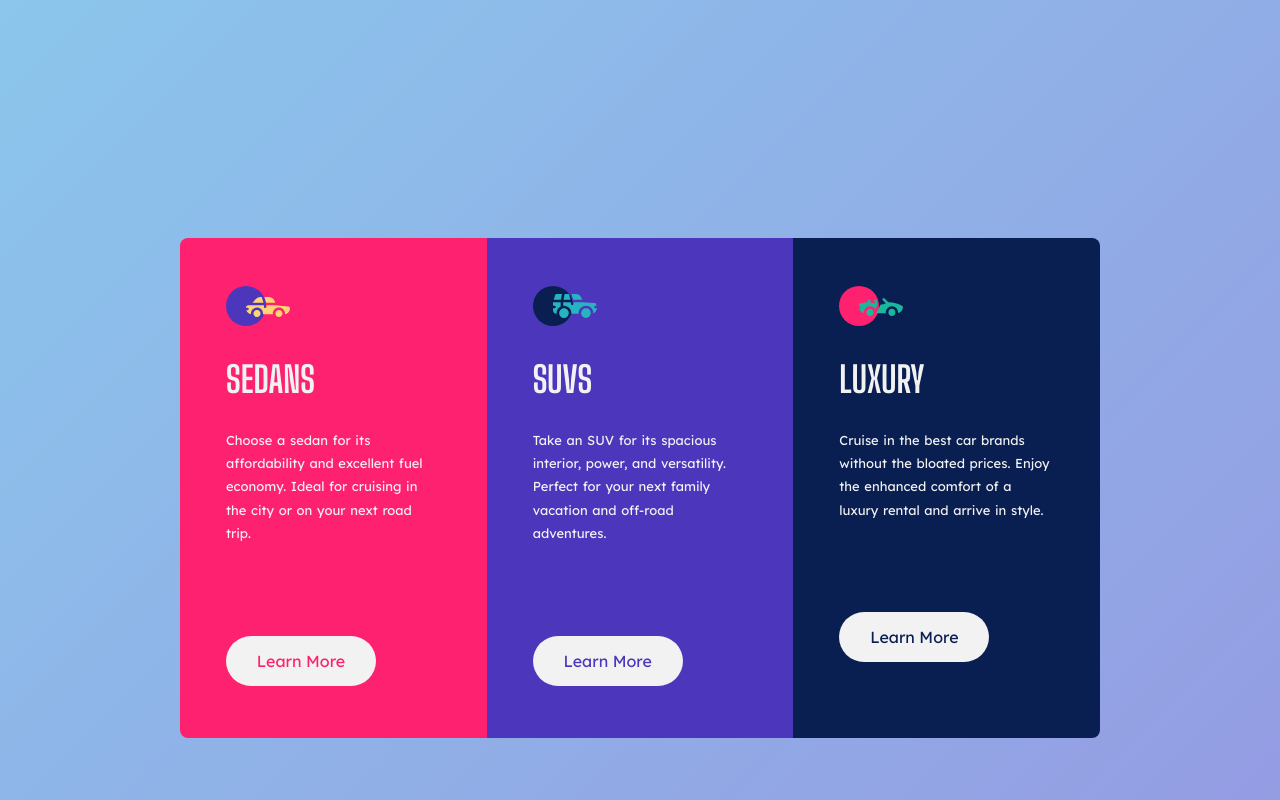
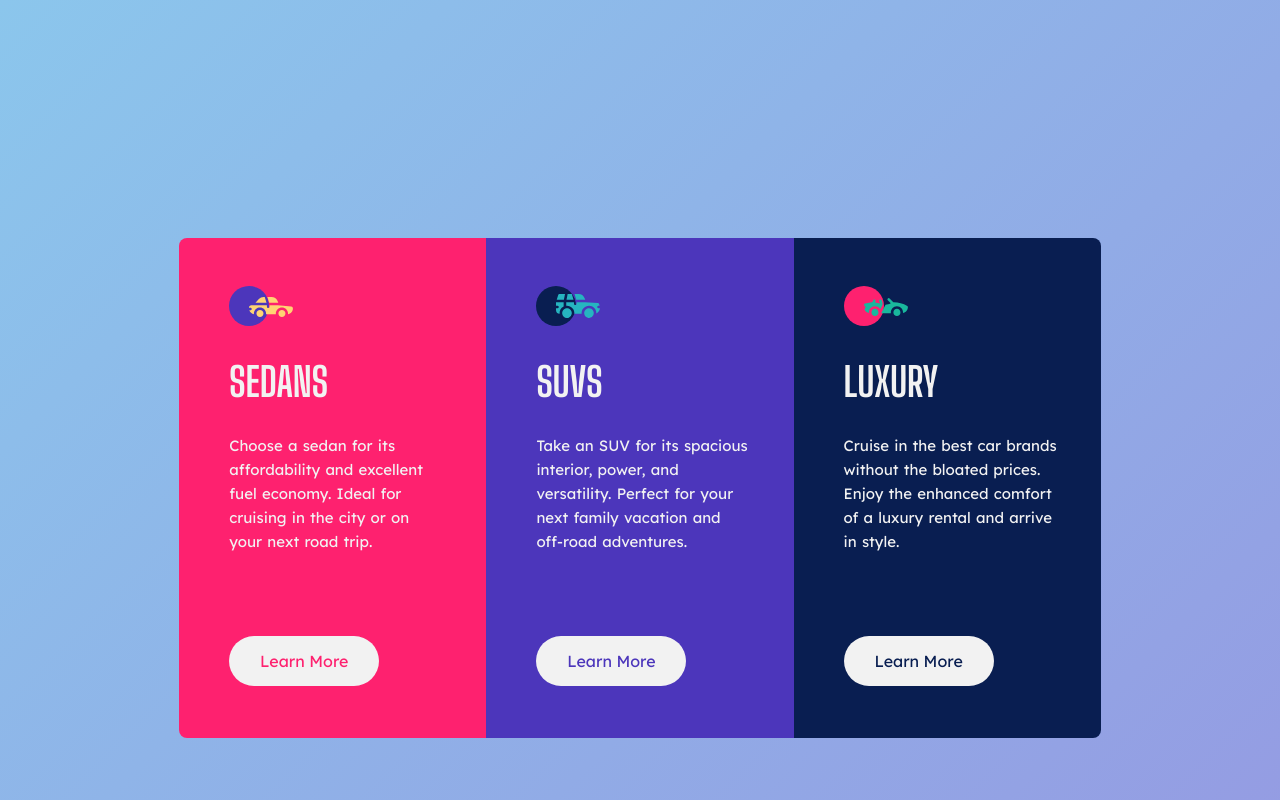
Before and after one commit to zp021/Frontend-mentor-3-column-preview-card-component, a plain HTML site: page index.html in a window 1280 px wide. Shown: the top 800 px of the page. Drawn offline with Linux system fonts and the light colour scheme.

Commit message:
final design 1

```diff
--- a/index.css
+++ b/index.css
@@ -56,16 +56,16 @@ a {
 
 .container h1 {
     font-family: "Big Shoulders Display", sans-serif;
-    font-size: 2.25rem;
+    font-size: 2.5rem;
     font-weight: 700;
     text-transform: uppercase;
-    margin-bottom: 1.25rem;
+    margin-bottom: 1.5rem;
 }
 
 .container p {
     font-family: "Lexend Deca", sans-serif;
     line-height: 1.8;
-    margin-bottom: 1.75rem;
+    margin-bottom: 1.5rem;
 }
 
 .container .sedans {
@@ -133,13 +133,14 @@ a {
         align-items: center;
         justify-content: center;
         height: 31.25rem;
-        width: 57.5rem;
+        width: 57.6rem;
         margin: auto;
     }
 
     .container section {
         height: 100%;
-        padding: 3rem 2.875rem;
+        width: 19.2rem;
+        padding: 3rem 3.125rem;
     }
 
     .container img {
@@ -147,22 +148,29 @@ a {
     }
 
     .container h1 {
+        font-size: 2.5rem;
         margin-bottom: 1.75rem;
     }
 
     .container p {
-        font-size: 0.813rem;
-        line-height: 1.8;
+        font-size: 0.938rem;
+        line-height: 1.6;
         word-spacing: 1px;
-        margin-bottom: 5.625rem;
+        margin-bottom: 5.125rem;
     }
 
     .container .sedans {
         border-radius: 0.5rem 0 0 0.5rem;
+        padding-right: 3rem;
+    }
+
+    .container .suvs {
+        padding-right: 2.75rem;
     }
 
     .container .luxury {
         border-radius: 0 0.5rem 0.5rem 0;
+        padding-right: 2.5rem;
     }
 
 
```
